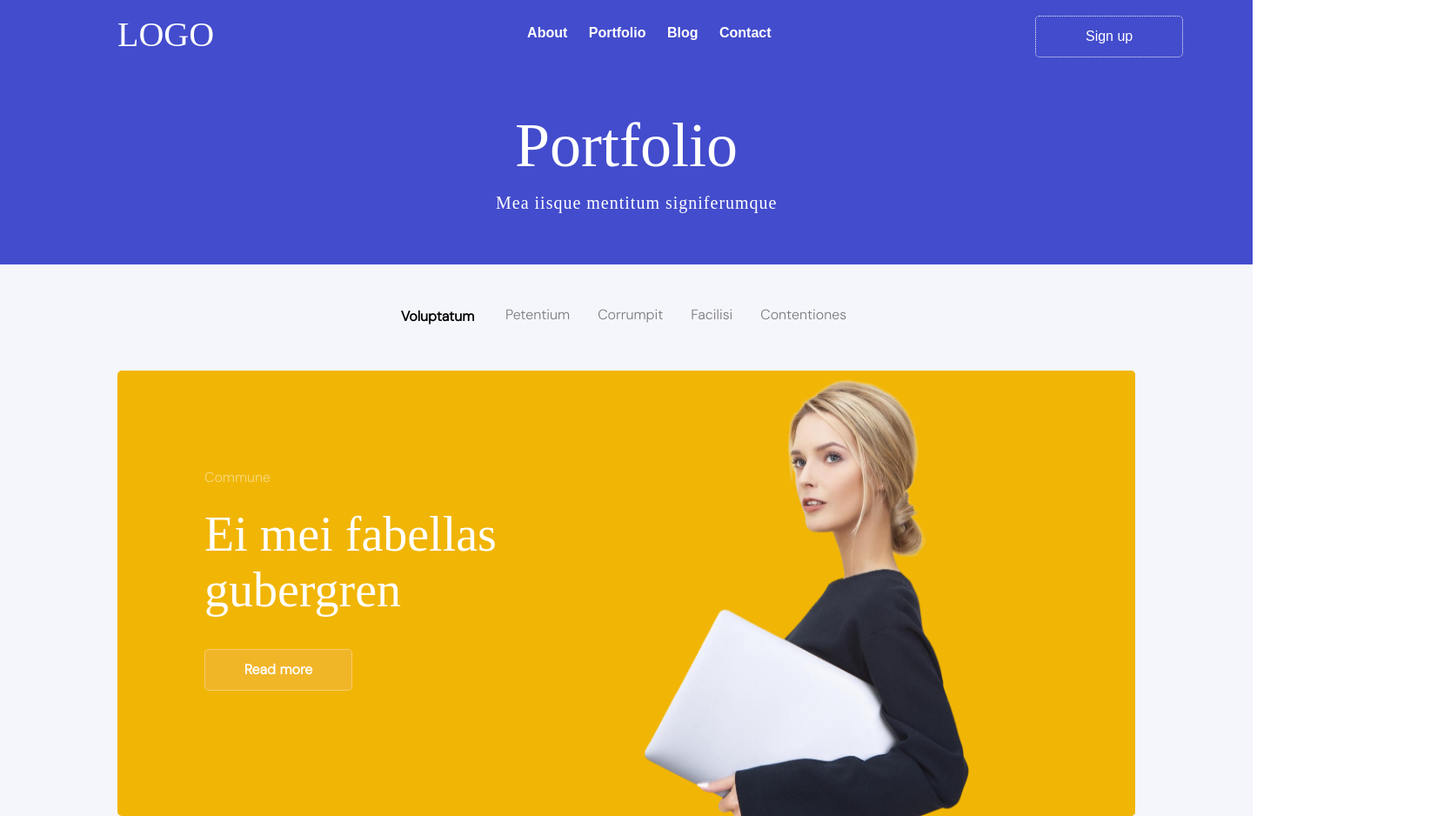
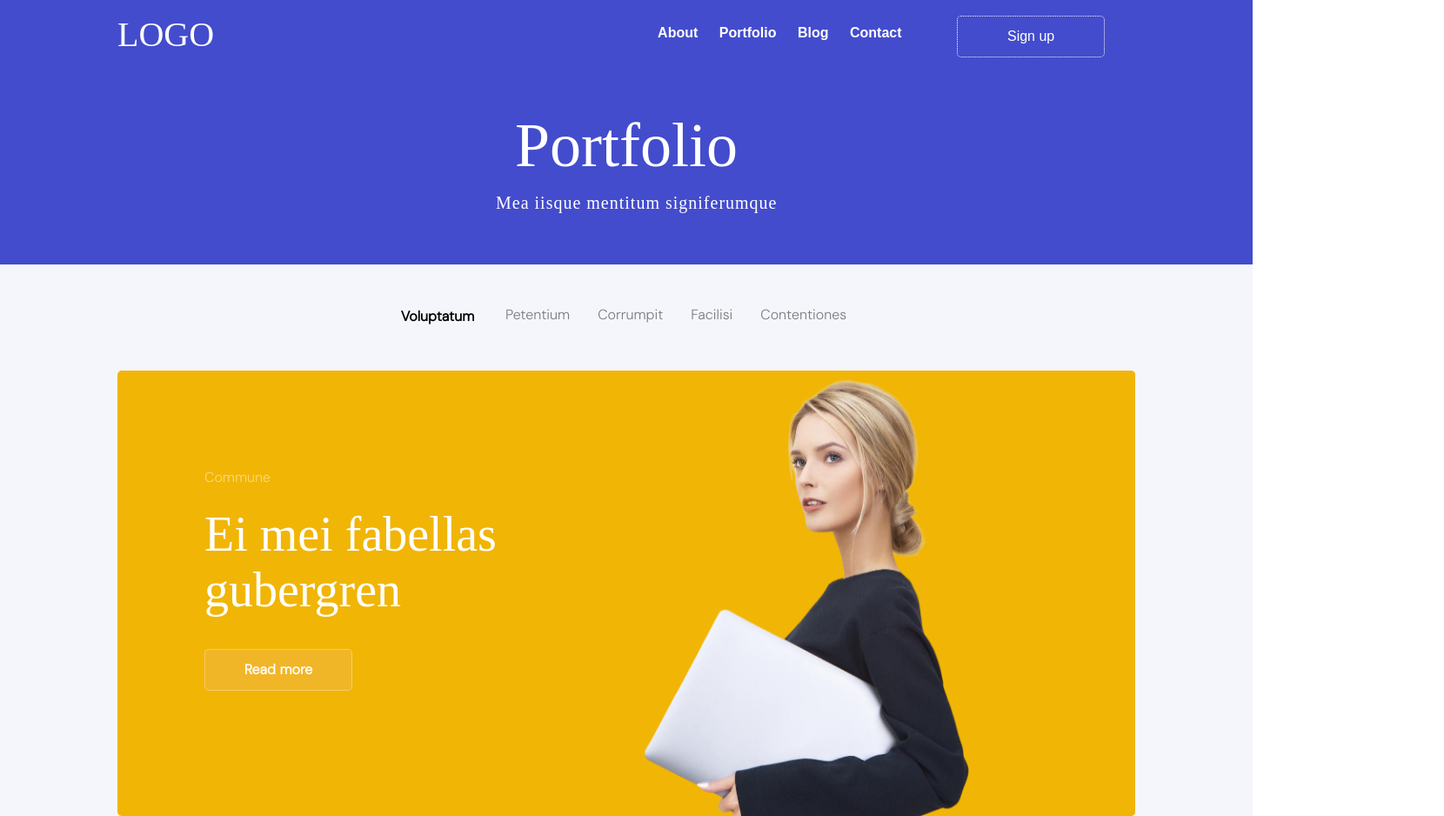
Before and after one commit to shraddha-gawde/porfolio_figma, a plain HTML site: page project/index.html in a window 1280 px wide. Shown: the top 938 px of the page at 87% size, 1660 px wide, since content can reach past the window. Drawn offline with Linux system fonts and the light colour scheme.

Commit message:
third commit

```diff
--- a/project/styles.css
+++ b/project/styles.css
@@ -39,7 +39,7 @@
 .hlistall{
     width: 324px;
     height: 24px;
-    margin-left: 300px;
+    margin-left: 450px;
     margin-top: 28px;
     margin-bottom: 28px;
     /* margin-right: 345px; */
@@ -71,7 +71,7 @@
 .hbutton{
    width: 170px;
    height: 48px;
-   margin-left: 280px;
+   margin-left: 40px;
    background-color: #434CCC;
    color: #ffffff;
    border: 1px dotted #f5f6fc;
```
